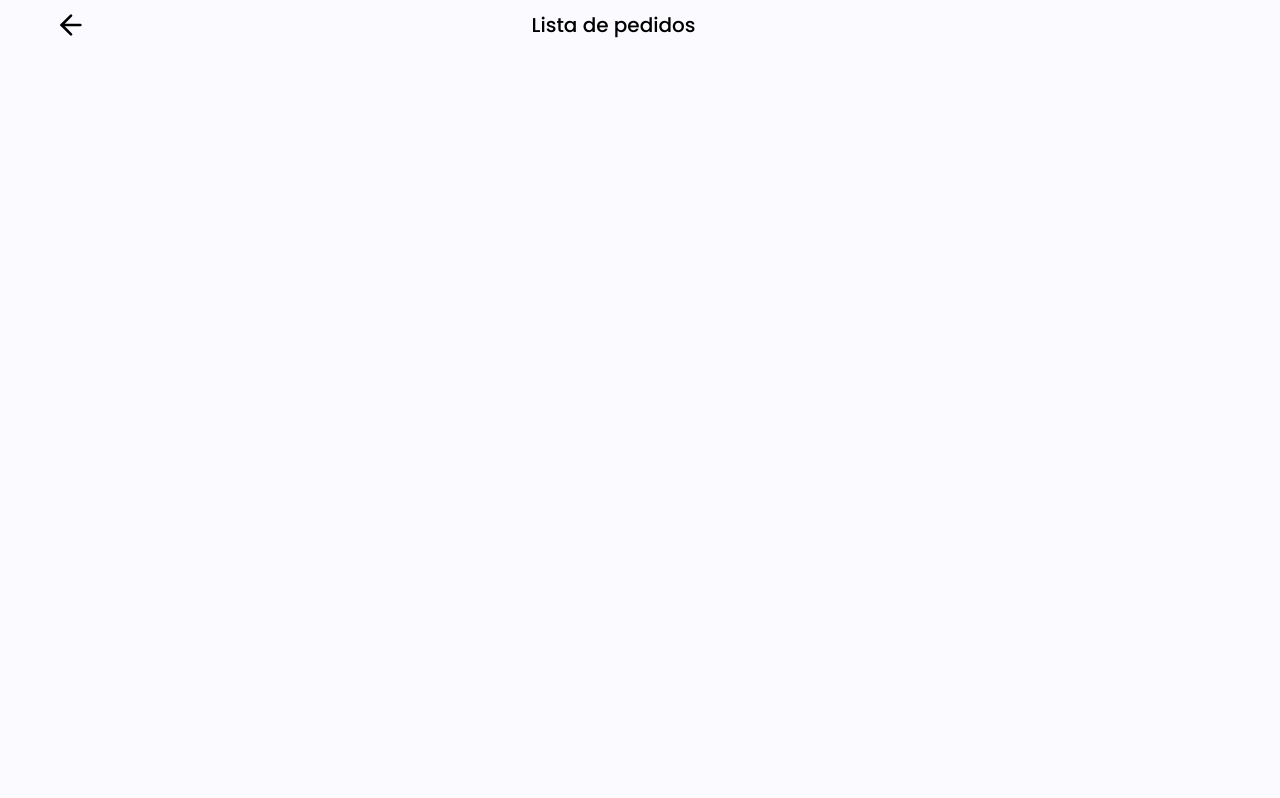
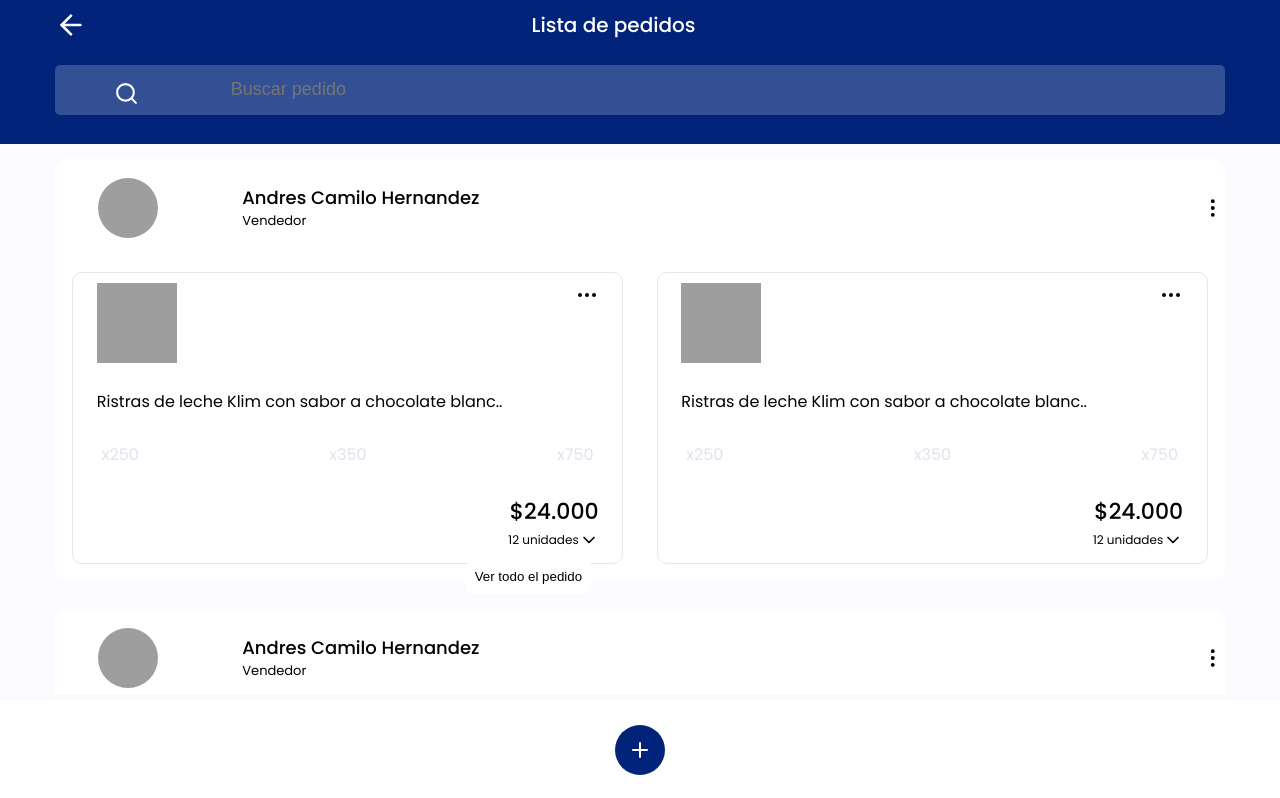
Before and after one commit to JulianGarcia04/ADXIA-client, a Next.js app: page /orders in a window 1280 px wide. Shown: the top 798 px of the page. Built offline with nearby package versions, Linux system fonts and the light colour scheme; grey boxes are pictures that could not be loaded.

Commit message:
ya cree la vista que se va encargar de mostrar todos los productos y la edición de los mismos

```diff
--- /dev/null
+++ b/components/ModalOptions/ModalOptions.jsx
@@ -0,0 +1,11 @@
+import React from 'react';
+import View from './View';
+
+function ModalOptions({changeStateModal, children}) {
+
+  return <View onClickBackground={changeStateModal}>
+    {children}
+  </View>
+}
+
+export default ModalOptions
--- /dev/null
+++ b/components/ModalOptions/View.jsx
@@ -0,0 +1,16 @@
+import React from 'react';
+import styles from './styles.module.scss';
+
+function View({onClickBackground, children}) {
+  return (
+    <div className={styles.backgroundModal} onClick={onClickBackground}>
+        <div className={styles.preContainer}>
+            <div className={styles.modalOptionsContainer}>
+                {children}
+            </div>
+        </div>
+    </div>
+  )
+}
+
+export default View
--- /dev/null
+++ b/components/ModalOptions/styles.module.scss
@@ -0,0 +1,40 @@
+.backgroundModal{
+    position: fixed;
+    width: 100%;
+    height: 100vh;
+    background-color: rgba($color: #000, $alpha: 0.3);
+    z-index: 4;
+}
+
+.preContainer{
+    position: relative;
+    width: 100%;
+    height: 100%;
+    z-index: 6;
+}
+
+.modalOptionsContainer{
+    position: absolute;
+    display: flex;
+    flex-direction: column;
+    align-items: center;
+    justify-content: space-around;
+    border-radius: 10px 10px 0 0;
+    width: 100%;
+    height: 10.75em;
+    bottom: 0;
+    background-color: #fff;
+
+    div{
+        display: flex;
+        align-items: center;
+        justify-content: space-between;
+        width: 91.333333%;
+
+        span{
+            width: 90%;
+            font-weight: 500;
+            font-size: 15px;
+        }
+    }
+}
--- a/components/NavBar/styles.module.scss
+++ b/components/NavBar/styles.module.scss
@@ -5,9 +5,9 @@
     align-items: center;
     justify-content: center;
     bottom: 0;
-    height: 5.25em;
+    height: 6.25em;
     width: 100%;
-    z-index: 6;
+    z-index: 3;
     background-color: white;
     border-top: 5px outset rgb(250, 250, 250);
 }
--- a/components/OrdersCard/OrdersCard.jsx
+++ b/components/OrdersCard/OrdersCard.jsx
@@ -1,9 +1,11 @@
 import React from 'react'
+import useModal from '~/hooks/useModal'
 import View from './View'
 
 function OrdersCard() {
+  const {isOpen, showModal} = useModal();
   return (
-    <View/>
+    <View moreOption={showModal} stateModal={isOpen}/>
   )
 }
 
--- a/components/OrdersCard/View.jsx
+++ b/components/OrdersCard/View.jsx
@@ -1,23 +1,40 @@
-import React from 'react';
-import ProductCard from '../ProductCard/ProductCard';
-import PersonCard from '../PersonCard/PersonCard';
-import { MoreVertical } from 'react-feather';
-import style from './styles.module.scss';
+import React from "react";
+import * as ReactDOM from "react-dom";
+import ProductCard from "../ProductCard/ProductCard";
+import ModalOptions from "../ModalOptions/ModalOptions";
+import PersonCard from "../PersonCard/PersonCard";
+import { MoreVertical, Edit3, Trash } from "react-feather";
+import style from "./styles.module.scss";
 
-function View() {
+function View({ moreOption, stateModal }) {
   return (
     <div className={style.orderCard}>
+      {stateModal &&
+        document &&
+        ReactDOM.createPortal(
+          <ModalOptions changeStateModal={moreOption}>
+            <div>
+              <Edit3 width={27} height={27} />
+              <span>Editar pedido</span>
+            </div>
+            <div>
+              <Trash width={27} height={27} />
+              <span>Eliminar pedido</span>
+            </div>
+          </ModalOptions>,
+          document.getElementById("modalContainer")
+        )}
       <div className={style.clientInfo}>
-        <PersonCard/>
-        <MoreVertical/>
+        <PersonCard />
+        <MoreVertical onClick={moreOption} />
       </div>
       <div className={style.sectionProduct}>
-        <ProductCard border/>
-        <ProductCard border/>
+        <ProductCard border />
+        <ProductCard border />
       </div>
       <button className={style.button}>Ver todo el pedido</button>
     </div>
-  )
+  );
 }
 
-export default View
+export default View;
--- /dev/null
+++ b/hooks/useModal.js
@@ -0,0 +1,16 @@
+import { useState } from "react";
+
+const useModal = ()=>{
+    const [isOpen, setIsOpen] = useState(false);
+
+    const showModal = ()=>{
+        setIsOpen(!isOpen);
+    }
+
+    return {
+        isOpen,
+        showModal
+    }
+}
+
+export default useModal;
--- /dev/null
+++ b/pages/_document.jsx
@@ -0,0 +1,16 @@
+import { Html, Head, Main, NextScript } from "next/document";
+
+function Document() {
+  return (
+    <Html>
+      <Head />
+      <body>
+        <div id="modalContainer"></div>
+        <Main />
+        <NextScript />
+      </body>
+    </Html>
+  );
+}
+
+export default Document;
--- a/pages/orders/add/index.jsx
+++ b/pages/orders/add/index.jsx
@@ -41,7 +41,7 @@ function Index() {
               <span>Total</span>
               <h1>$25.000</h1>
             </div>
-            <ButtonsNavBar type={'submit'} title={'Agregar'} height={'45%'}/>
+            <ButtonsNavBar type={'submit'} title={'Agregar'} height={'35%'}/>
           </div>
         </NavBar>
     </PrincipalLayout>
--- a/pages/orders/index.jsx
+++ b/pages/orders/index.jsx
@@ -1,13 +1,37 @@
-import React from 'react'
-import PrincipalLayout from '~/layout/PrincipalLayout';
-import style from './orders.module.scss';
+import React from "react";
+import Link from "next/link";
+import NavBar from "~/components/NavBar/NavBar";
+import SearchInput from "~/components/SearchInput/SearchInput";
+import PrincipalLayout from "~/layout/PrincipalLayout";
+import { Plus } from "react-feather";
+import style from "./orders.module.scss";
+import OrdersCard from "~/components/OrdersCard/OrdersCard";
 
 function index() {
   return (
-    <PrincipalLayout title={'Lista de pedidos'}>
-
+    <PrincipalLayout
+      title={"Lista de pedidos"}
+      className={style.searchHeader}
+      color={"#ffff"}
+      header={<SearchInput placeholder={"Buscar pedido"} />}
+    >
+      <div className={style.ordersList}>
+        <OrdersCard/>
+        <OrdersCard/>
+        <OrdersCard/>
+        <OrdersCard/>
+      </div>
+      <NavBar>
+        <div className={style.navBar}>
+          <Link href={"/orders/add"}>
+            <div className={style.add}>
+              <Plus color="white" />
+            </div>
+          </Link>
+        </div>
+      </NavBar>
     </PrincipalLayout>
-  )
+  );
 }
 
-export default index
+export default index;
--- a/pages/orders/orders.module.scss
+++ b/pages/orders/orders.module.scss
@@ -0,0 +1,29 @@
+.searchHeader{
+    height: 9em;
+    background-color: var(--primary-background);
+}
+
+.ordersList{
+    display: flex;
+    flex-direction: column;
+    padding-bottom: 6.25em;
+    width: 91.3333333%;
+}
+
+.navBar{
+    display: flex;
+    justify-content: space-around;
+    align-items: center;
+    width: 100%;
+    height: 100%;
+}
+
+.add{
+    display: flex;
+    align-items: center;
+    justify-content: center;
+    width: 3.125em;
+    height: 3.125em;
+    border-radius: 50%;
+    background-color: var(--primary-background);
+}
--- a/styles/globalStyles.scss
+++ b/styles/globalStyles.scss
@@ -35,7 +35,7 @@ main {
     display: flex;
     align-items: center;
     width: 91.3333%;
-    height: 3.125em;
+    height: 5.125em;
 
     h1{
         text-align: center;
```
